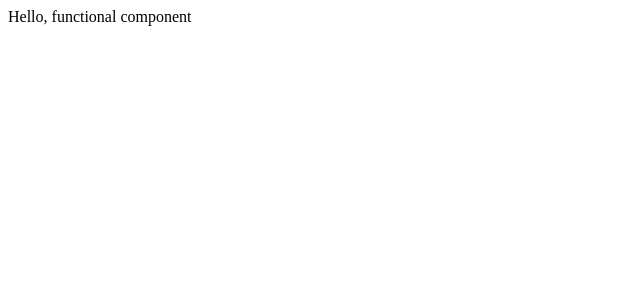
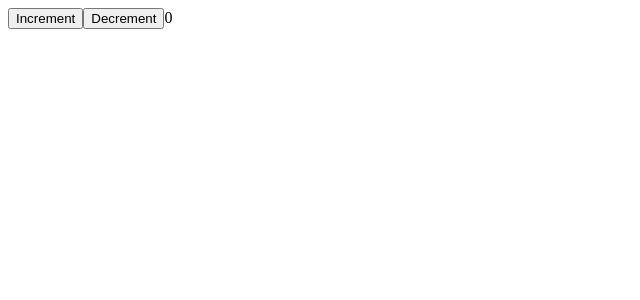
Before and after one commit to lucasbbs/typescript_react_redux, a React (Create React App) app: page / in a window 1280 px wide. Shown: the top 300 px of the page, without its empty margins (0-640 px from the left). Built offline with nearby package versions, Linux system fonts and the light colour scheme.

Commit message:
268 - Redux Setup

```diff
--- a/package.json
+++ b/package.json
@@ -10,9 +10,13 @@
     "@types/node": "^16.11.56",
     "@types/react": "^18.0.17",
     "@types/react-dom": "^18.0.6",
+    "axios": "^0.27.2",
     "react": "^18.2.0",
     "react-dom": "^18.2.0",
+    "react-redux": "^8.0.2",
     "react-scripts": "5.0.1",
+    "redux": "^4.2.0",
+    "redux-thunk": "^2.4.1",
     "typescript": "^4.8.2",
     "web-vitals": "^2.1.4"
   },
--- /dev/null
+++ b/src/components/App.tsx
@@ -0,0 +1,34 @@
+import React from 'react';
+import ReactDOM from 'react-dom';
+
+interface AppProps {
+  color?: string;
+}
+interface AppState {
+  counter: number;
+}
+
+export class App extends React.Component<AppProps, AppState> {
+  constructor(props: AppProps) {
+    super(props);
+    this.state = { counter: 0 };
+  }
+
+  onIncrement = () => {
+    this.setState({ counter: this.state.counter + 1 });
+  };
+
+  onDecrement = () => {
+    this.setState({ counter: this.state.counter - 1 });
+  };
+
+  render() {
+    return (
+      <div>
+        <button onClick={this.onIncrement}>Increment</button>
+        <button onClick={this.onDecrement}>Decrement</button>
+        {this.state.counter}
+      </div>
+    );
+  }
+}
--- a/src/index.tsx
+++ b/src/index.tsx
@@ -1,40 +1,18 @@
 import React from 'react';
 import ReactDOM from 'react-dom';
+import { createStore, applyMiddleware } from 'redux';
+import { Provider } from 'react-redux';
+import thunk from 'redux-thunk';
 
-interface AppProps {
-  color?: string;
-}
-interface AppState {
-  counter: number;
-}
+import { App } from './components/App';
+import { reducers } from './reducers';
 
-const App = (props: AppProps): JSX.Element => {
-  return <div>Hello, functional component</div>;
-};
+const store = createStore(reducers, applyMiddleware(thunk));
 
-// class App extends React.Component<AppProps, AppState> {
-//   constructor(props: AppProps) {
-//     super(props);
-//     this.state = { counter: 0 };
-//   }
+ReactDOM.render(
+  <Provider store={store}>
+    <App color='red' />
+  </Provider>,
 
-//   onIncrement = () => {
-//     this.setState({ counter: this.state.counter + 1 });
-//   };
-
-//   onDecrement = () => {
-//     this.setState({ counter: this.state.counter - 1 });
-//   };
-
-//   render() {
-//     return (
-//       <div>
-//         <button onClick={this.onIncrement}>Increment</button>
-//         <button onClick={this.onDecrement}>Decrement</button>
-//         {this.state.counter}
-//       </div>
-//     );
-//   }
-// }
-
-ReactDOM.render(<App color='red' />, document.querySelector('#root'));
+  document.querySelector('#root')
+);
--- /dev/null
+++ b/src/reducers/index.ts
@@ -0,0 +1,5 @@
+import { combineReducers } from 'redux';
+
+export const reducers = combineReducers({
+  counter: () => 1,
+});
```
Also changed, not shown: 1 other file (tests, documents, lock files or other folders).
